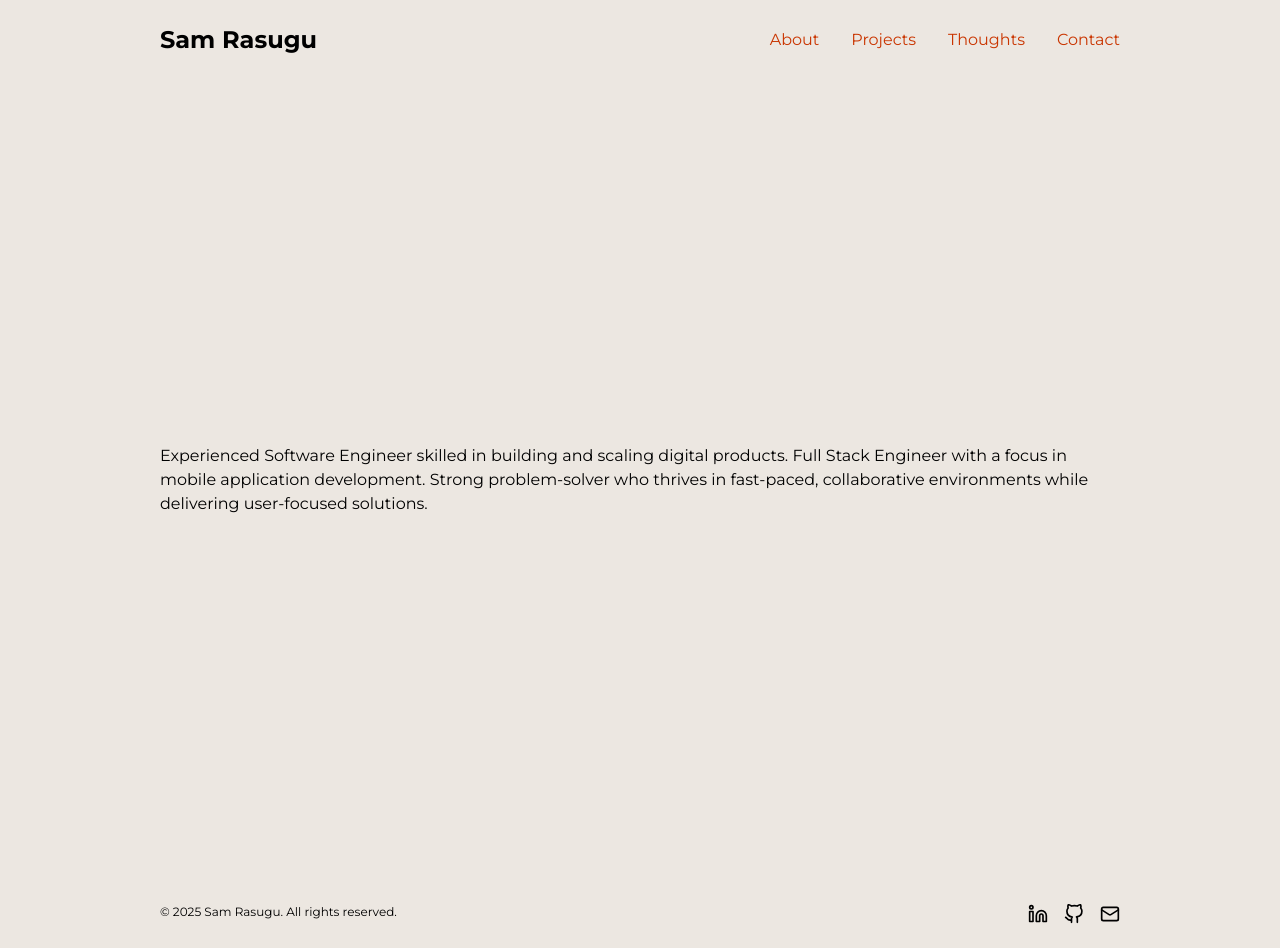
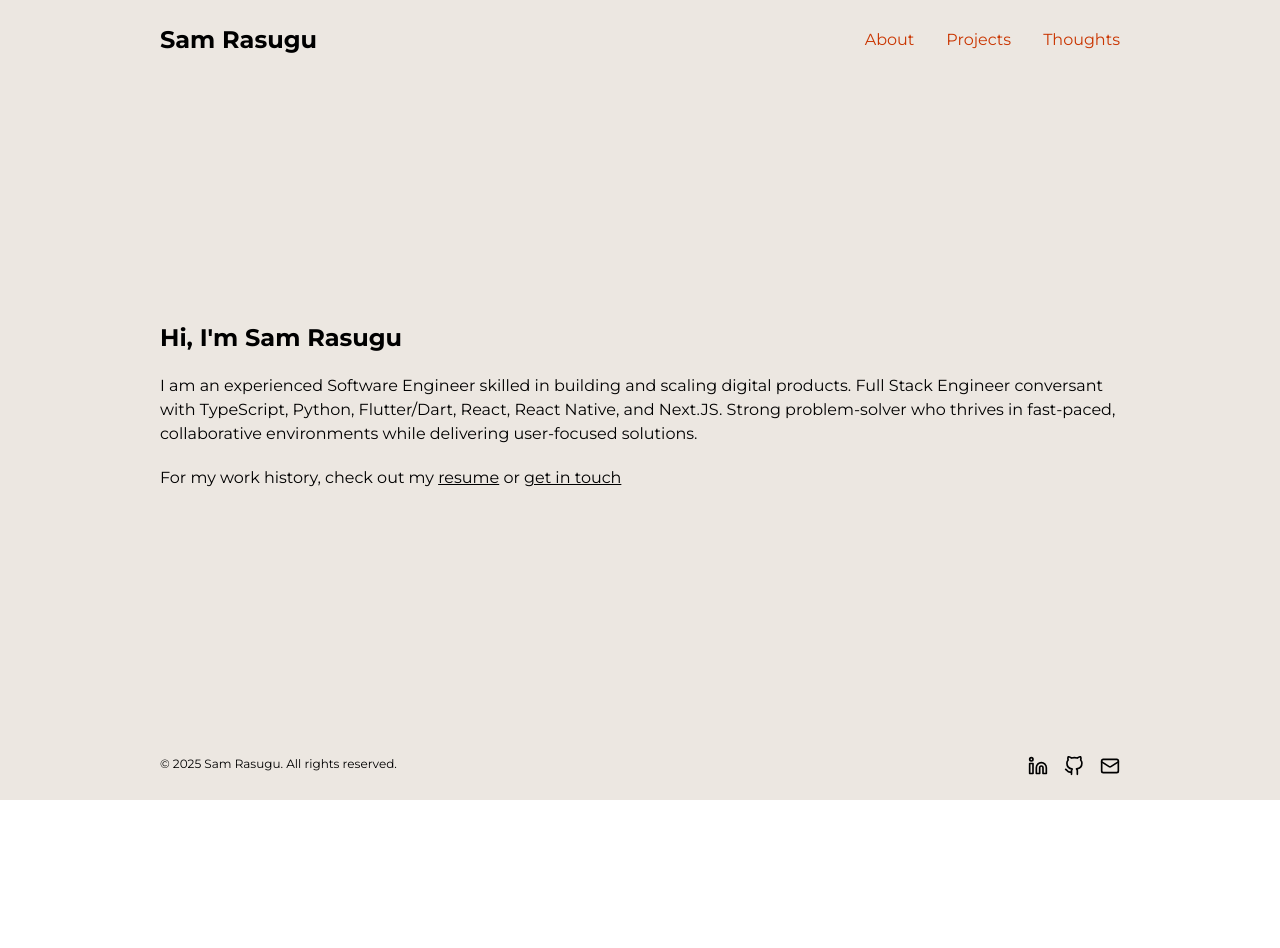
Before and after one commit to samrasugu/sam-rasugu, a Next.js app: page / in a window 1280 px wide. After the commit the page ends 800 px from the top, so only its background shows below. Built offline with nearby package versions, Linux system fonts and the light colour scheme.

Commit message:
feat: landing page bio information

```diff
--- a/app/UIWrapper.tsx
+++ b/app/UIWrapper.tsx
@@ -8,10 +8,10 @@ interface UIWrapperProps {
 
 export default function UIWrapper({ children }: UIWrapperProps) {
   return (
-    <>
+    <div className="flex flex-col min-h-screen">
       <NavBar />
-      {children}
+      <main className="flex flex-1 justify-center align-middle">{children}</main>
       <Footer />
-    </>
+    </div>
   );
 }
--- a/app/page.tsx
+++ b/app/page.tsx
@@ -3,14 +3,27 @@ import UIWrapper from "./UIWrapper";
 export default function Home() {
   return (
     <UIWrapper>
-      <div className="w-screen h-screen bg-primary-background px-4 md:px-10 lg:px-20 xl:px-40">
-        <div className="flex flex-col justify-center items-center h-full">
+      <div className="w-screen bg-primary-background px-4 md:px-10 lg:px-20 xl:px-40">
+        <div className="flex flex-col justify-center items-start h-full gap-5">
+          <p className="text-black text-2xl font-bold">
+            Hi, I&apos;m Sam Rasugu
+          </p>
           <p className="text-base text-black">
-            Experienced Software Engineer skilled in building and scaling
-            digital products. Full Stack Engineer with a focus in mobile
-            application development. Strong problem-solver who thrives in
-            fast-paced, collaborative environments while delivering user-focused
-            solutions.
+            I am an experienced Software Engineer skilled in building and
+            scaling digital products. Full Stack Engineer conversant with
+            TypeScript, Python, Flutter/Dart, React, React Native, and Next.JS.
+            Strong problem-solver who thrives in fast-paced, collaborative
+            environments while delivering user-focused solutions.
+          </p>
+          <p className="text-base text-black">
+            For my work history, check out my{" "}
+            <a href="" className="underline" download={true}>
+              resume
+            </a>{" "}
+            or{" "}
+            <a href="mailto:mokuasamr@gmail.com" className="underline">
+              get in touch
+            </a>
           </p>
         </div>
       </div>
--- a/components/footer/Footer.tsx
+++ b/components/footer/Footer.tsx
@@ -24,7 +24,7 @@ export default function Footer() {
           <FiGithub className="text-black" size={20} />
         </a>
         <a
-          href="mailto:https:mokuasamr@gmail.com"
+          href="mailto:mokuasamr@gmail.com"
           target="_blank"
           rel="noreferrer"
         >
--- a/components/navbar/NavBar.tsx
+++ b/components/navbar/NavBar.tsx
@@ -41,15 +41,6 @@ export default function NavBar() {
               Thoughts
             </p>
           </Link>
-          <Link href="/">
-            <p
-              className={` ${
-                pathname === "/" ? "text-orange-700" : "text-black"
-              }`}
-            >
-              Contact
-            </p>
-          </Link>
         </div>
       </div>
     </div>
```
